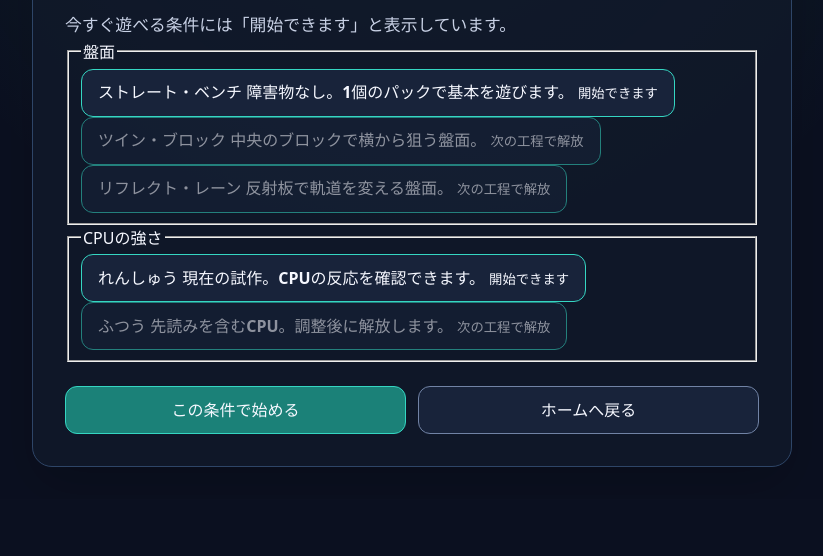
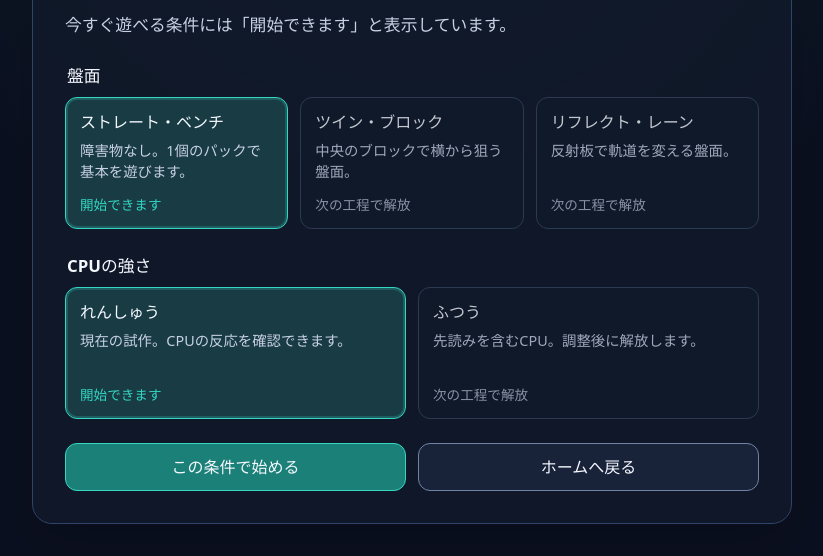
Before and after one commit to chameleonjp-lab/hoketto, a website built with Vite: page index.html in a window 1280 px wide. Both pictures are taken after a click on the button "遊ぶ". Shown: the part 290-846 px from the top of the page, without its empty margins (228-1051 px from the left). Before the commit the page ends 800 px from the top, so only its background shows below. Built offline with nearby package versions, Linux system fonts and the light colour scheme.

Commit message:
feat: 試合選択導線を更新 (src/app/styles.css)

```diff
--- a/src/app/styles.css
+++ b/src/app/styles.css
@@ -121,6 +121,77 @@ h2 {
   color: #c8d1e5;
   font-size: 1.05rem;
   line-height: 1.7;
+}
+
+.selection-group {
+  min-width: 0;
+  margin: 24px 0 0;
+  padding: 0;
+  border: 0;
+}
+
+.selection-group legend {
+  margin-bottom: 10px;
+  color: #f6f8ff;
+  font-size: 1.05rem;
+  font-weight: 700;
+}
+
+.selection-grid {
+  display: grid;
+  grid-template-columns: repeat(3, minmax(0, 1fr));
+  gap: 12px;
+}
+
+.selection-grid-compact {
+  grid-template-columns: repeat(2, minmax(0, 1fr));
+}
+
+.selection-card {
+  display: flex;
+  min-height: 132px;
+  flex-direction: column;
+  align-items: flex-start;
+  gap: 8px;
+  padding: 14px;
+  border-color: #496483;
+  background: #131f35;
+  text-align: left;
+}
+
+.selection-card strong {
+  color: #f6f8ff;
+}
+
+.selection-card span {
+  color: #c8d1e5;
+  font-size: 0.9rem;
+  font-weight: 400;
+  line-height: 1.45;
+}
+
+.selection-card small {
+  margin-top: auto;
+  color: #35d6c2;
+  font-size: 0.85rem;
+  font-weight: 700;
+}
+
+.selection-card.is-selected {
+  border-color: #35d6c2;
+  background: #183b44;
+  box-shadow: inset 0 0 0 2px rgb(53 214 194 / 22%);
+}
+
+.selection-card:disabled {
+  border-color: #34445d;
+  background: #111a2b;
+  cursor: not-allowed;
+  opacity: 0.78;
+}
+
+.selection-card:disabled small {
+  color: #a9b5c9;
 }
 
 .result-panel {
@@ -331,4 +402,9 @@ h2 {
   .home-button {
     padding-inline: 12px;
   }
+
+  .selection-grid,
+  .selection-grid-compact {
+    grid-template-columns: 1fr;
+  }
 }
```
